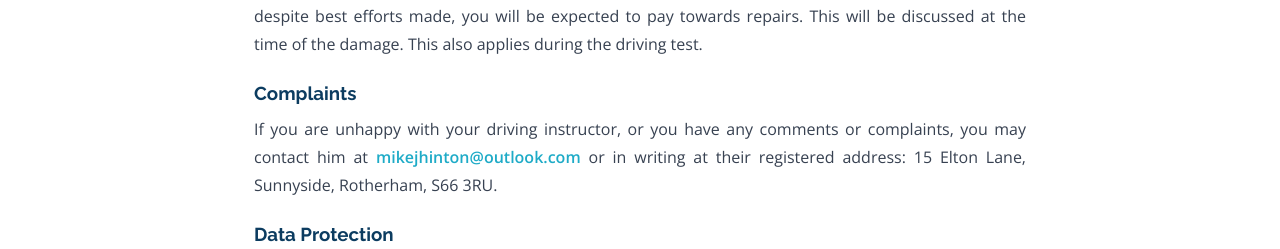
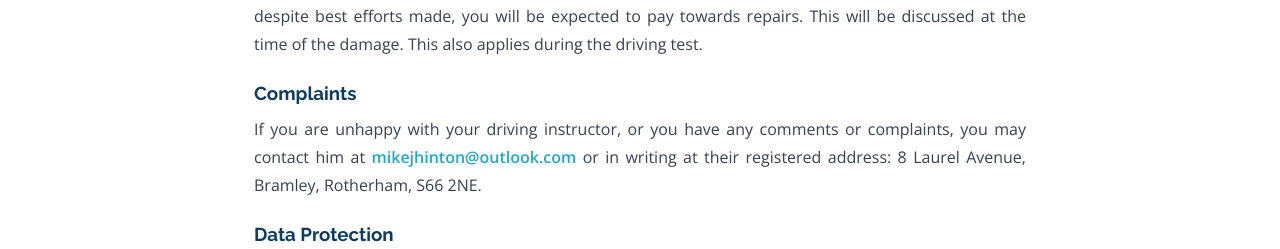
Before and after one commit to mikehinton-wq/mods-website, a React (Vite) app: page /terms in a window 1280 px wide. Shown: the part 3348-3597 px from the top of the page. Built offline with nearby package versions, Linux system fonts and the light colour scheme.

Commit message:
Update site

```diff
--- a/src/pages/Terms.jsx
+++ b/src/pages/Terms.jsx
@@ -154,7 +154,7 @@ export default function Terms() {
             If you are unhappy with your driving instructor, or you have any comments or complaints, you
             may contact him at{' '}
             <a href="mailto:mikejhinton@outlook.com" style={{ color: 'var(--primary)', fontWeight: 600 }}>mikejhinton@outlook.com</a>{' '}
-            or in writing at their registered address: 15 Elton Lane, Sunnyside, Rotherham, S66 3RU.
+            or in writing at their registered address: 8 Laurel Avenue, Bramley, Rotherham, S66 2NE.
           </p>
 
           {/* Data Protection */}
```
